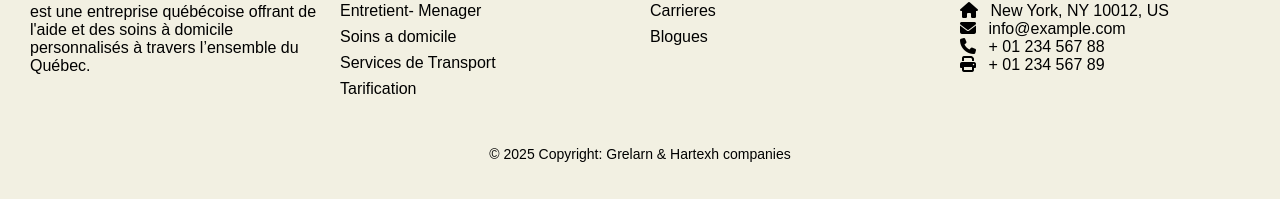
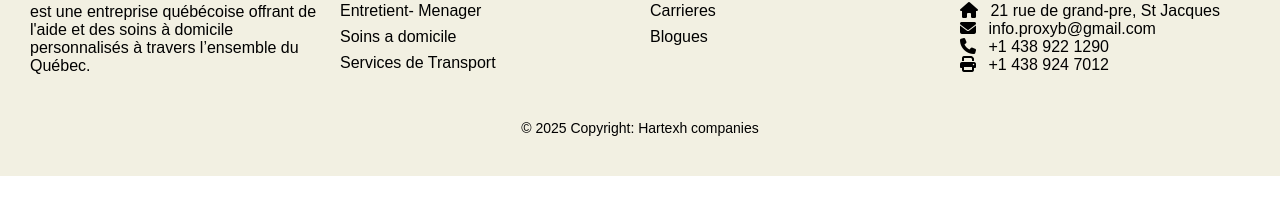
Before and after one commit to DVRTHVADER/MedAssist, a React (Vite) app: page / in a window 1280 px wide. Shown: the part 2246-2445 px from the top of the page. After the commit the page ends 2422 px from the top, so only its background shows below. Built offline with nearby package versions, Linux system fonts and the light colour scheme.

Commit message:
Update Footer.jsx

```diff
--- a/src/components/Footer/Footer.jsx
+++ b/src/components/Footer/Footer.jsx
@@ -47,9 +47,6 @@ const Footer = () => {
           <p>
             <a href="#">Services de Transport </a>
           </p>
-          <p>
-            <a href="#">Tarification</a>
-          </p>
         </div>
         <div className="footer-col">
           <h6>Autres</h6>
@@ -63,23 +60,23 @@ const Footer = () => {
         <div className="footer-col">
           <h6>CONTACTS</h6>
           <p>
-            <i className="fas fa-home"></i> New York, NY 10012, US
+            <i className="fas fa-home"></i> 21 rue de grand-pre, St Jacques
           </p>
           <p>
-            <i className="fas fa-envelope"></i> info@example.com
+            <i className="fas fa-envelope"></i> info.proxyb@gmail.com
           </p>
           <p>
-            <i className="fas fa-phone"></i> + 01 234 567 88
+            <i className="fas fa-phone"></i> +1 438 922 1290
           </p>
           <p>
-            <i className="fas fa-print"></i> + 01 234 567 89
+            <i className="fas fa-print"></i> +1 438 924 7012
           </p>
         </div>
       </section>
 
       <div className="footer-bottom">
         <p>
-          © 2025 Copyright: <a href="#">Grelarn & Hartexh companies</a>
+          © 2025 Copyright: <a href="#"> Hartexh companies</a>
         </p>
       </div>
     </footer>
```
